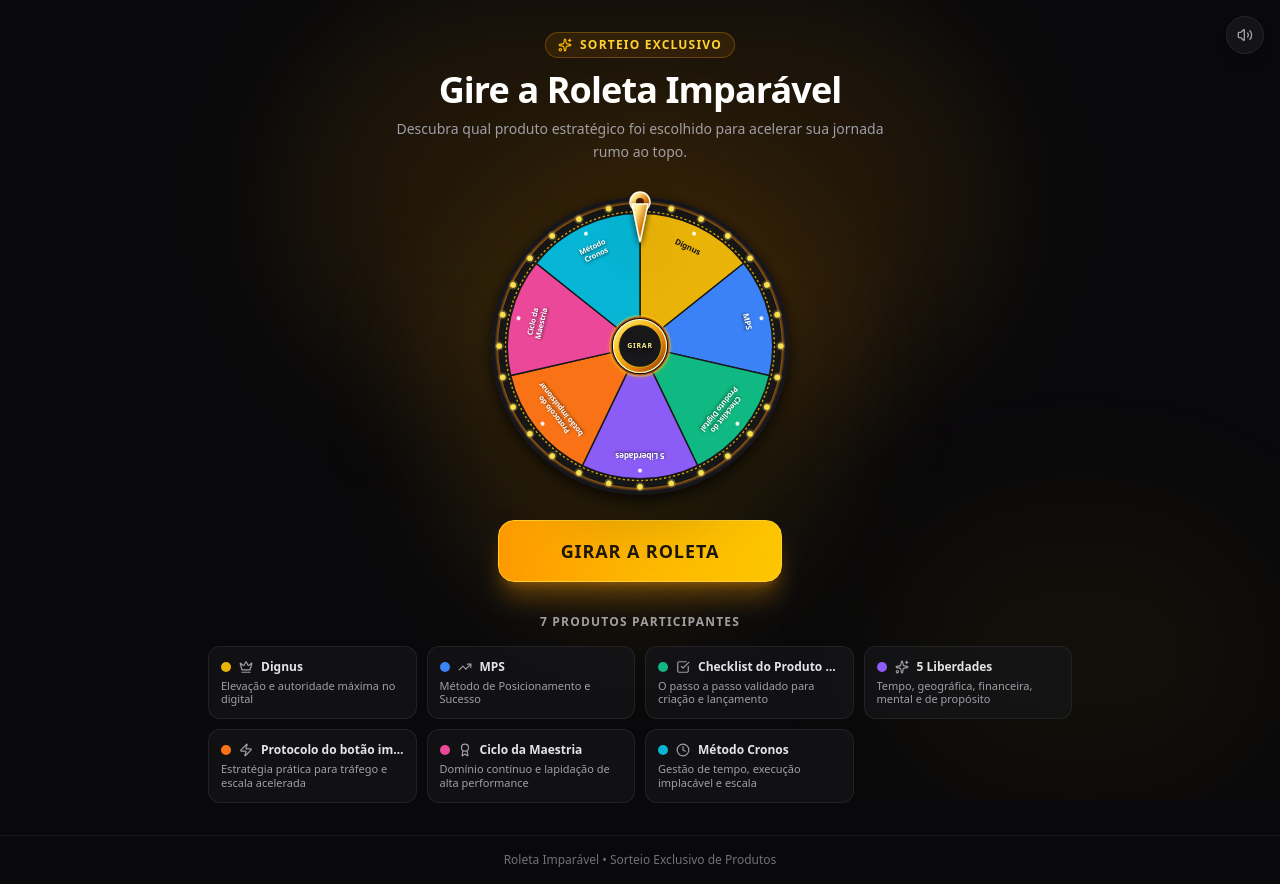
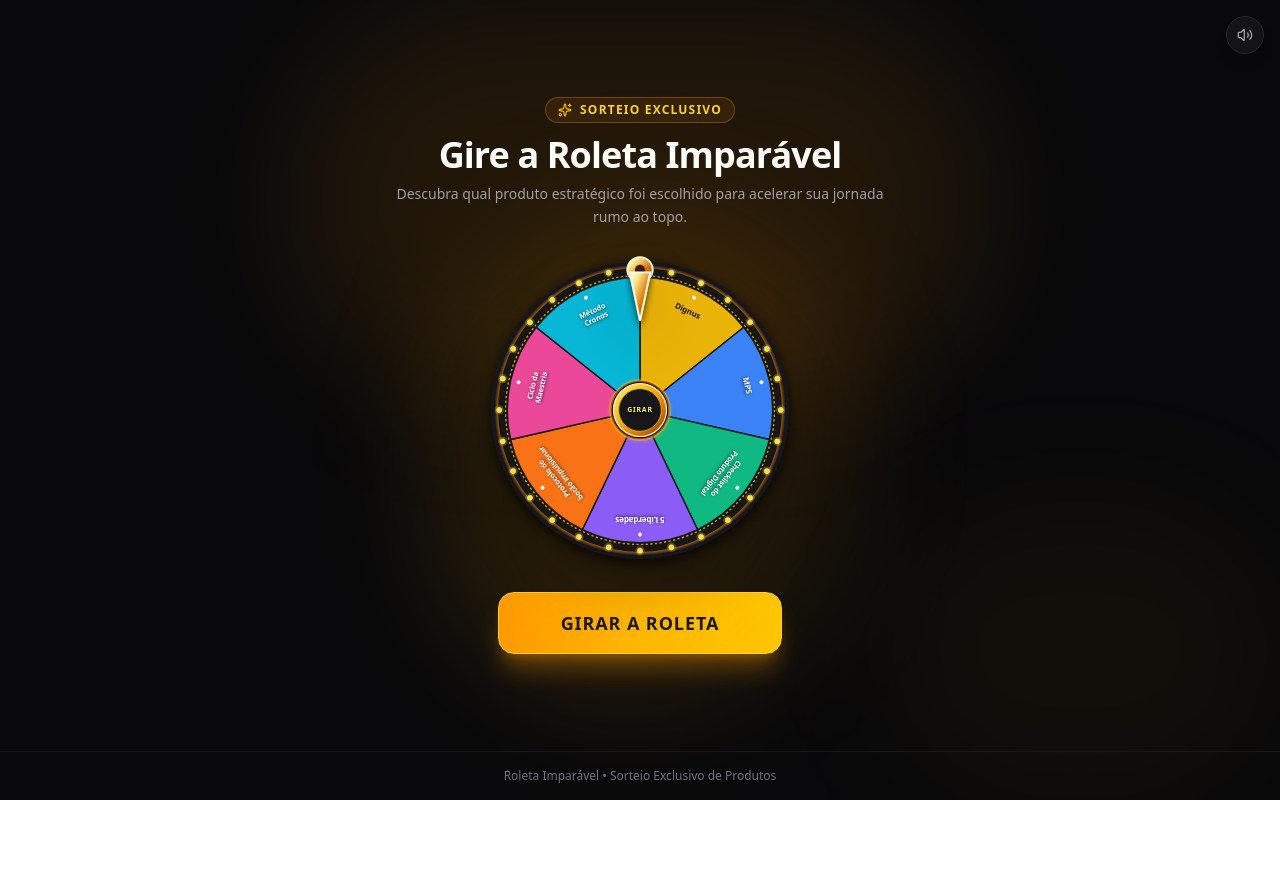
Before and after one commit to Trafego-Virtus/Roleto-Imparavel---Evento-Fire, a React (Vite) app: page / in a window 1280 px wide. After the commit the page ends 800 px from the top, so only its background shows below. Built offline with nearby package versions, Linux system fonts and the light colour scheme.

Commit message:
refactor: enlarge roulette wheel and remove product list
Increased the visual size of the roulette component for better impact and removed the redundant product list to simplify the UI.

```diff
--- a/src/App.tsx
+++ b/src/App.tsx
@@ -4,7 +4,6 @@ import { PRODUCTS } from './data/products';
 import { Product } from './types';
 import { RouletteWheel } from './components/RouletteWheel';
 import { WinnerModal } from './components/WinnerModal';
-import { ProductCardList } from './components/ProductCardList';
 import { toggleMute, getMuteState } from './utils/audio';
 
 export default function App() {
@@ -80,12 +79,6 @@ export default function App() {
           isSpinning={isSpinning}
           setIsSpinning={setIsSpinning}
         />
-
-        {/* List of Products on the Wheel */}
-        <ProductCardList
-          products={PRODUCTS}
-          activeProduct={null}
-        />
       </main>
 
       {/* Footer */}
--- a/src/components/ProductCardList.tsx
+++ /dev/null
@@ -1,63 +0,0 @@
-import React from 'react';
-import { Product } from '../types';
-import { Crown, TrendingUp, CheckSquare, Sparkles, Zap, Award, Clock } from 'lucide-react';
-
-interface ProductCardListProps {
-  products: Product[];
-  activeProduct: Product | null;
-}
-
-const ICONS: Record<string, React.FC<{ className?: string }>> = {
-  Crown,
-  TrendingUp,
-  CheckSquare,
-  Sparkles,
-  Zap,
-  Award,
-  Clock,
-};
-
-export const ProductCardList: React.FC<ProductCardListProps> = ({ products, activeProduct }) => {
-  return (
-    <div className="w-full max-w-4xl mx-auto mt-6 sm:mt-8 px-2 sm:px-4">
-      <div className="text-center mb-3 sm:mb-4">
-        <h3 className="text-[10px] sm:text-xs uppercase tracking-widest text-zinc-400 font-semibold">
-          7 Produtos Participantes
-        </h3>
-      </div>
-
-      <div className="grid grid-cols-2 sm:grid-cols-3 lg:grid-cols-4 gap-2 sm:gap-2.5">
-        {products.map((product) => {
-          const Icon = ICONS[product.iconName] || Sparkles;
-          const isSelected = activeProduct?.id === product.id;
-
-          return (
-            <div
-              key={product.id}
-              id={`product-item-${product.id}`}
-              className={`relative p-2.5 sm:p-3 rounded-xl border transition-all duration-300 text-left ${
-                isSelected
-                  ? 'border-amber-400 bg-amber-500/15 shadow-lg shadow-amber-500/20 scale-[1.02] sm:scale-105'
-                  : 'border-zinc-800/80 bg-zinc-900/60 hover:border-zinc-700 hover:bg-zinc-900/90'
-              }`}
-            >
-              <div className="flex items-center gap-1.5 sm:gap-2 mb-1">
-                <span
-                  className="w-2 h-2 sm:w-2.5 sm:h-2.5 rounded-full shrink-0"
-                  style={{ backgroundColor: product.color }}
-                />
-                <Icon className="w-3 h-3 sm:w-3.5 sm:h-3.5 text-zinc-400 shrink-0" />
-                <span className="text-[11px] sm:text-xs font-bold text-zinc-200 truncate">
-                  {product.name}
-                </span>
-              </div>
-              <p className="text-[10px] sm:text-[11px] text-zinc-400 leading-tight line-clamp-1 sm:line-clamp-2">
-                {product.tagline}
-              </p>
-            </div>
-          );
-        })}
-      </div>
-    </div>
-  );
-};
--- a/src/components/RouletteWheel.tsx
+++ b/src/components/RouletteWheel.tsx
@@ -229,15 +229,15 @@ export const RouletteWheel: React.FC<RouletteWheelProps> = ({
   return (
     <div className="relative flex flex-col items-center justify-center select-none">
       {/* Ambient background glow behind wheel */}
-      <div className="absolute -inset-6 rounded-full bg-gradient-to-tr from-amber-500/20 via-yellow-500/10 to-amber-600/20 blur-3xl pointer-events-none" />
+      <div className="absolute -inset-10 rounded-full bg-gradient-to-tr from-amber-500/20 via-yellow-500/10 to-amber-600/20 blur-3xl pointer-events-none" />
 
-      {/* Wheel Container */}
-      <div className="relative w-full max-w-[310px] xs:max-w-[360px] sm:max-w-[440px] md:max-w-[480px] aspect-square p-1 sm:p-2">
+      {/* Wheel Container - Enlarged for maximum impact and visibility */}
+      <div className="relative w-full max-w-[340px] xs:max-w-[400px] sm:max-w-[500px] md:max-w-[580px] lg:max-w-[640px] xl:max-w-[680px] aspect-square p-1 sm:p-2">
         {/* Needle / Ticker Pointer at 12 o'clock */}
         <div
           id="roulette-pointer"
           ref={pointerRef}
-          className="absolute left-1/2 top-0 z-30 drop-shadow-2xl w-7 xs:w-8 sm:w-10 md:w-11 pointer-events-none"
+          className="absolute left-1/2 top-0 z-30 drop-shadow-2xl w-8 xs:w-9 sm:w-11 md:w-12 lg:w-14 pointer-events-none"
           style={{
             transform: 'translateX(-50%) rotate(0deg)',
             transformOrigin: '50% 18%',
@@ -544,7 +544,7 @@ export const RouletteWheel: React.FC<RouletteWheelProps> = ({
       </div>
 
       {/* Main Action Button Below Wheel */}
-      <div className="mt-3 sm:mt-4 w-full max-w-xs sm:max-w-sm px-2 sm:px-4">
+      <div className="mt-4 sm:mt-6 w-full max-w-xs sm:max-w-md px-2 sm:px-4">
         <button
           id="btn-spin-wheel"
           type="button"
```
